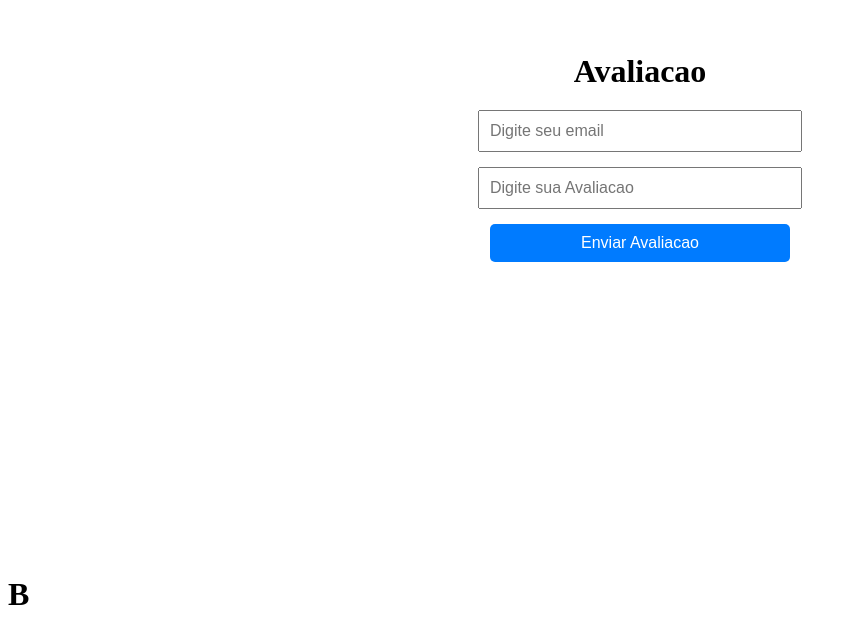
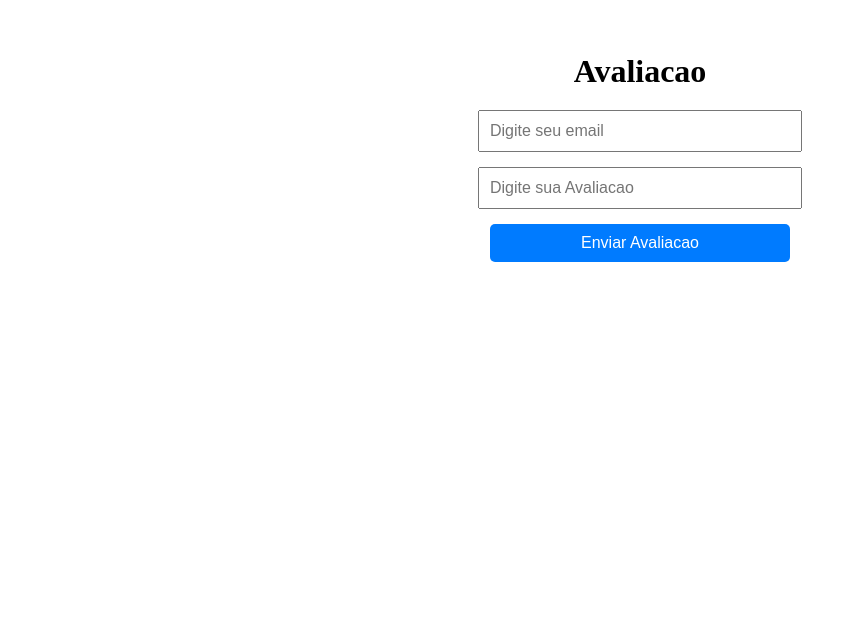
Before and after one commit to AlexandreGoular/Dungeons_Souls, a React (Vite) app: page / in a window 1280 px wide. Shown: the part 1689-2323 px from the top of the page, without its empty margins (0-857 px from the left). After the commit the page ends 2251 px from the top, so only its background shows below. Built offline with nearby package versions, Linux system fonts and the light colour scheme.

Commit message:
✔✔✔ tudo nos conformes e site hospedado na vercel

```diff
--- a/src/pages/Home.tsx
+++ b/src/pages/Home.tsx
@@ -12,7 +12,6 @@ export function Home() {
                 <Aside />
                 <Section />
                 <Footer />
-                <h1>B</h1>
             </div>
 
         </>
```
